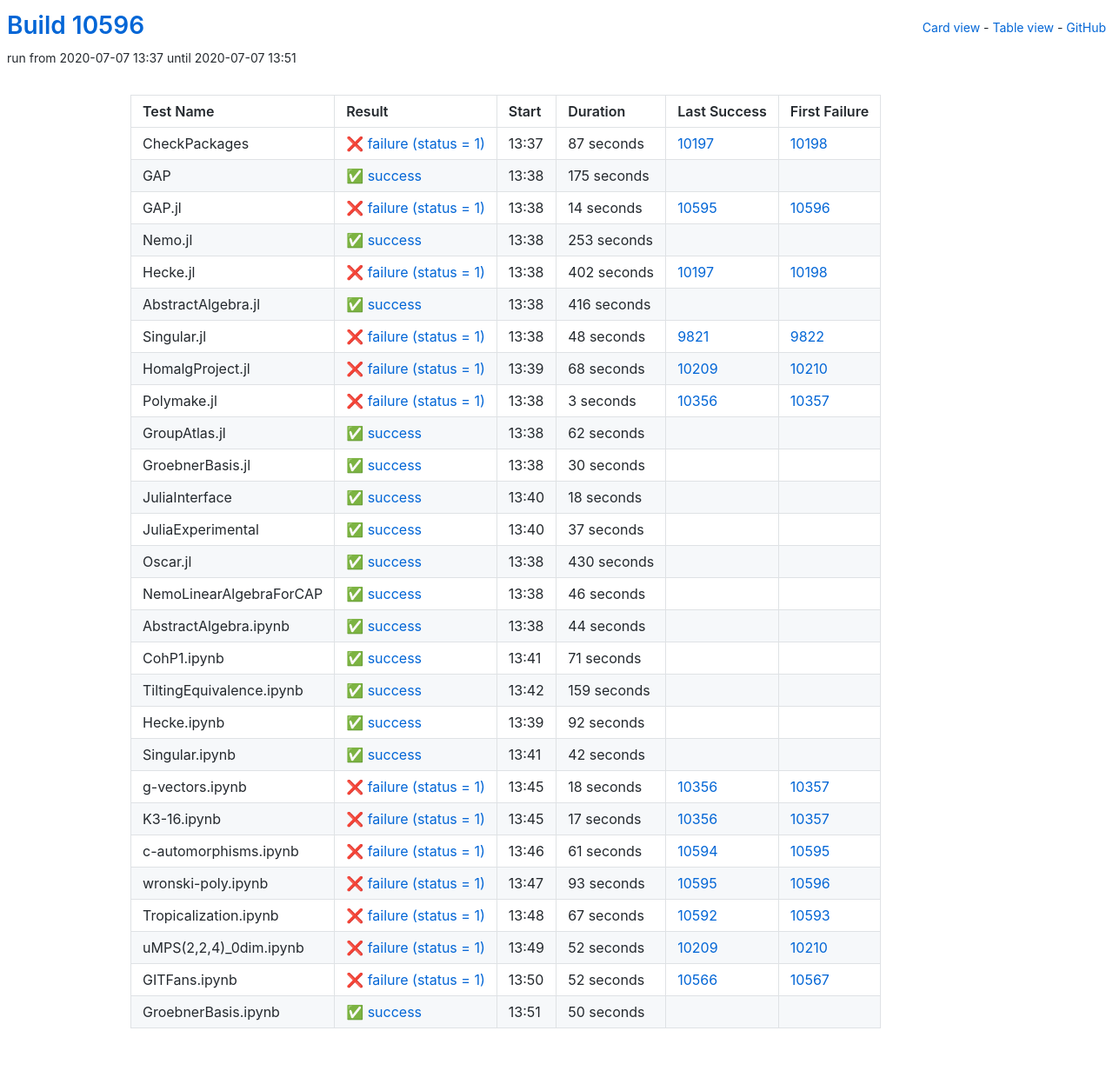
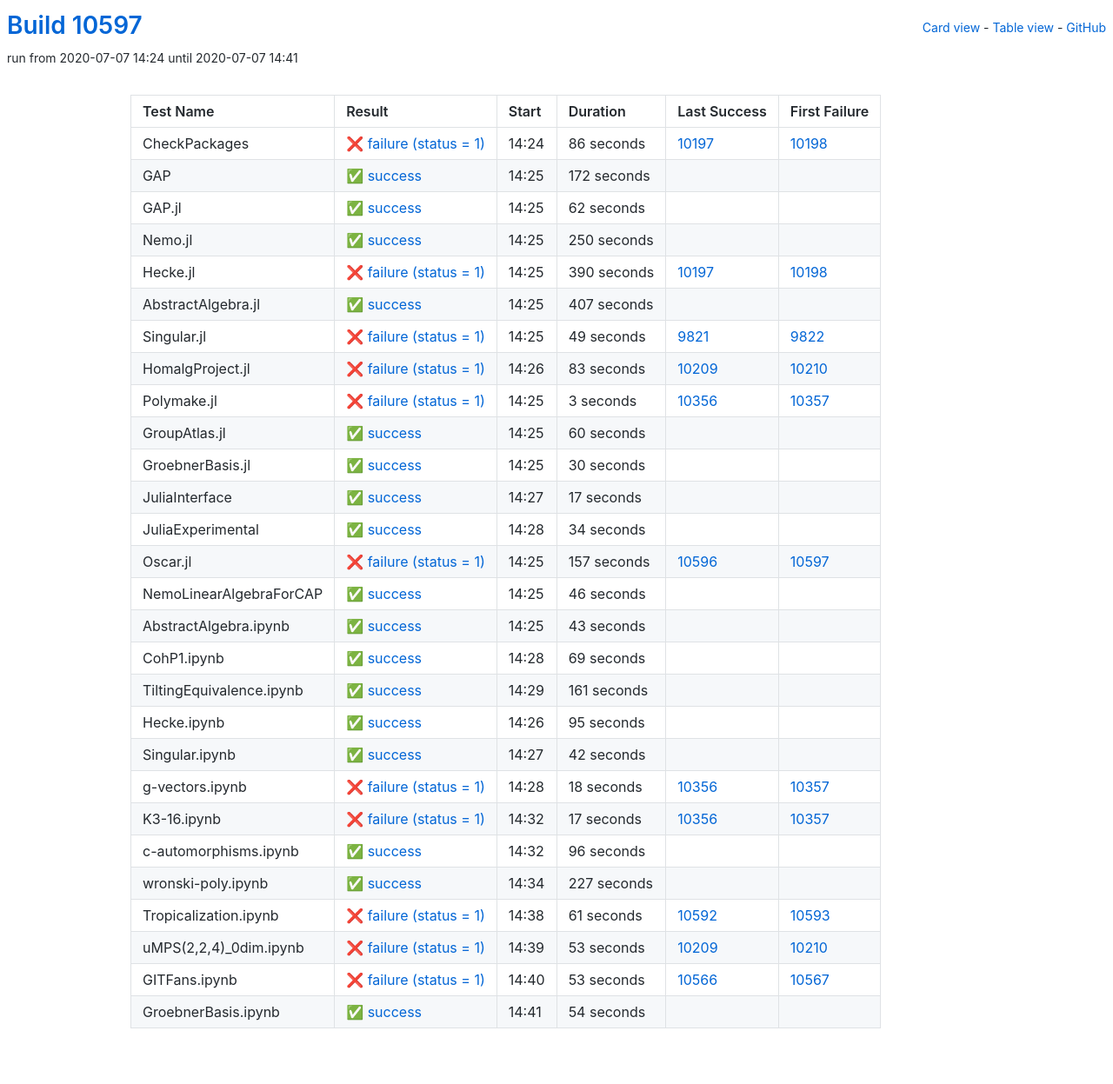
Before and after one commit to oscar-system/oscar-ci-status, a Jekyll site: the page built from table.html, in a window 1280 px wide. Shown: the whole page at 87% size. Built offline with Jekyll 4.4.1, drawn with Linux system fonts in a browser that asks for light colours.

Commit message:
Build #10597

```diff
--- a/_data/ci.yml
+++ b/_data/ci.yml
@@ -1,6 +1,6 @@
 ---
-build: 10596
-build_url: https://oscarci.mathematik.uni-kl.de/job/oscar/10596/
+build: 10597
+build_url: https://oscarci.mathematik.uni-kl.de/job/oscar/10597/
 job: oscar
 organization: oscar-system
 repo: oscar-ci-status
@@ -8,104 +8,104 @@
 tests:
 - name: CheckPackages
   id: checkpackages
-  log: https://oscarci.mathematik.uni-kl.de/job/oscar/10596/artifact/logs/build-10596/CheckPackages.log
-  start: 2020-07-07 13:37
+  log: https://oscarci.mathematik.uni-kl.de/job/oscar/10597/artifact/logs/build-10597/CheckPackages.log
+  start: 2020-07-07 14:24
   success: false
   exitcode: 1
   status: failure
-  duration: 87
+  duration: 86
   last_success: 10197
   last_success_url: https://oscarci.mathematik.uni-kl.de/job/oscar/10197/
   first_failure: 10198
   first_failure_url: https://oscarci.mathematik.uni-kl.de/job/oscar/10198/
 - name: GAP
   id: gap
-  log: https://oscarci.mathematik.uni-kl.de/job/oscar/10596/artifact/logs/build-10596/GAP.log
-  start: 2020-07-07 13:38
+  log: https://oscarci.mathematik.uni-kl.de/job/oscar/10597/artifact/logs/build-10597/GAP.log
+  start: 2020-07-07 14:25
   success: true
   exitcode: 0
   status: success
-  duration: 175
+  duration: 172
   last_success: false
   last_success_url:
   first_failure: false
   first_failure_url:
 - name: GAP.jl
   id: gap-jl
-  log: https://oscarci.mathematik.uni-kl.de/job/oscar/10596/artifact/logs/build-10596/GAP.jl.log
-  start: 2020-07-07 13:38
-  success: false
-  exitcode: 1
-  status: failure
-  duration: 14
-  last_success: 10595
-  last_success_url: https://oscarci.mathematik.uni-kl.de/job/oscar/10595/
-  first_failure: 10596
-  first_failure_url: https://oscarci.mathematik.uni-kl.de/job/oscar/10596/
-- name: Nemo.jl
-  id: nemo-jl
-  log: https://oscarci.mathematik.uni-kl.de/job/oscar/10596/artifact/logs/build-10596/Nemo.jl.log
-  start: 2020-07-07 13:38
+  log: https://oscarci.mathematik.uni-kl.de/job/oscar/10597/artifact/logs/build-10597/GAP.jl.log
+  start: 2020-07-07 14:25
   success: true
   exitcode: 0
   status: success
-  duration: 253
+  duration: 62
+  last_success: false
+  last_success_url:
+  first_failure: false
+  first_failure_url:
+- name: Nemo.jl
+  id: nemo-jl
+  log: https://oscarci.mathematik.uni-kl.de/job/oscar/10597/artifact/logs/build-10597/Nemo.jl.log
+  start: 2020-07-07 14:25
+  success: true
+  exitcode: 0
+  status: success
+  duration: 250
   last_success: false
   last_success_url:
   first_failure: false
   first_failure_url:
 - name: Hecke.jl
   id: hecke-jl
-  log: https://oscarci.mathematik.uni-kl.de/job/oscar/10596/artifact/logs/build-10596/Hecke.jl.log
-  start: 2020-07-07 13:38
+  log: https://oscarci.mathematik.uni-kl.de/job/oscar/10597/artifact/logs/build-10597/Hecke.jl.log
+  start: 2020-07-07 14:25
   success: false
   exitcode: 1
   status: failure
-  duration: 402
+  duration: 390
   last_success: 10197
   last_success_url: https://oscarci.mathematik.uni-kl.de/job/oscar/10197/
   first_failure: 10198
   first_failure_url: https://oscarci.mathematik.uni-kl.de/job/oscar/10198/
 - name: AbstractAlgebra.jl
   id: abstractalgebra-jl
-  log: https://oscarci.mathematik.uni-kl.de/job/oscar/10596/artifact/logs/build-10596/AbstractAlgebra.jl.log
-  start: 2020-07-07 13:38
+  log: https://oscarci.mathematik.uni-kl.de/job/oscar/10597/artifact/logs/build-10597/AbstractAlgebra.jl.log
+  start: 2020-07-07 14:25
   success: true
   exitcode: 0
   status: success
-  duration: 416
+  duration: 407
   last_success: false
   last_success_url:
   first_failure: false
   first_failure_url:
 - name: Singular.jl
   id: singular-jl
-  log: https://oscarci.mathematik.uni-kl.de/job/oscar/10596/artifact/logs/build-10596/Singular.jl.log
-  start: 2020-07-07 13:38
+  log: https://oscarci.mathematik.uni-kl.de/job/oscar/10597/artifact/logs/build-10597/Singular.jl.log
+  start: 2020-07-07 14:25
   success: false
   exitcode: 1
   status: failure
-  duration: 48
+  duration: 49
   last_success: 9821
   last_success_url: https://oscarci.mathematik.uni-kl.de/job/oscar/9821/
   first_failure: 9822
   first_failure_url: https://oscarci.mathematik.uni-kl.de/job/oscar/9822/
 - name: HomalgProject.jl
   id: homalgproject-jl
-  log: https://oscarci.mathematik.uni-kl.de/job/oscar/10596/artifact/logs/build-10596/HomalgProject.jl.log
-  start: 2020-07-07 13:39
+  log: https://oscarci.mathematik.uni-kl.de/job/oscar/10597/artifact/logs/build-10597/HomalgProject.jl.log
+  start: 2020-07-07 14:26
   success: false
   exitcode: 1
   status: failure
-  duration: 68
+  duration: 83
   last_success: 10209
   last_success_url: https://oscarci.mathematik.uni-kl.de/job/oscar/10209/
   first_failure: 10210
   first_failure_url: https://oscarci.mathematik.uni-kl.de/job/oscar/10210/
 - name: Polymake.jl
   id: polymake-jl
-  log: https://oscarci.mathematik.uni-kl.de/job/oscar/10596/artifact/logs/build-10596/Polymake.jl.log
-  start: 2020-07-07 13:38
+  log: https://oscarci.mathematik.uni-kl.de/job/oscar/10597/artifact/logs/build-10597/Polymake.jl.log
+  start: 2020-07-07 14:25
   success: false
   exitcode: 1
   status: failure
@@ -116,20 +116,20 @@
   first_failure_url: https://oscarci.mathematik.uni-kl.de/job/oscar/10357/
 - name: GroupAtlas.jl
   id: groupatlas-jl
-  log: https://oscarci.mathematik.uni-kl.de/job/oscar/10596/artifact/logs/build-10596/GroupAtlas.jl.log
-  start: 2020-07-07 13:38
+  log: https://oscarci.mathematik.uni-kl.de/job/oscar/10597/artifact/logs/build-10597/GroupAtlas.jl.log
+  start: 2020-07-07 14:25
   success: true
   exitcode: 0
   status: success
-  duration: 62
+  duration: 60
   last_success: false
   last_success_url:
   first_failure: false
   first_failure_url:
 - name: GroebnerBasis.jl
   id: groebnerbasis-jl
-  log: https://oscarci.mathematik.uni-kl.de/job/oscar/10596/artifact/logs/build-10596/GroebnerBasis.jl.log
-  start: 2020-07-07 13:38
+  log: https://oscarci.mathematik.uni-kl.de/job/oscar/10597/artifact/logs/build-10597/GroebnerBasis.jl.log
+  start: 2020-07-07 14:25
   success: true
   exitcode: 0
   status: success
@@ -140,44 +140,44 @@
   first_failure_url:
 - name: JuliaInterface
   id: juliainterface
-  log: https://oscarci.mathematik.uni-kl.de/job/oscar/10596/artifact/logs/build-10596/JuliaInterface.log
-  start: 2020-07-07 13:40
+  log: https://oscarci.mathematik.uni-kl.de/job/oscar/10597/artifact/logs/build-10597/JuliaInterface.log
+  start: 2020-07-07 14:27
   success: true
   exitcode: 0
   status: success
-  duration: 18
+  duration: 17
   last_success: false
   last_success_url:
   first_failure: false
   first_failure_url:
 - name: JuliaExperimental
   id: juliaexperimental
-  log: https://oscarci.mathematik.uni-kl.de/job/oscar/10596/artifact/logs/build-10596/JuliaExperimental.log
-  start: 2020-07-07 13:40
+  log: https://oscarci.mathematik.uni-kl.de/job/oscar/10597/artifact/logs/build-10597/JuliaExperimental.log
+  start: 2020-07-07 14:28
   success: true
   exitcode: 0
   status: success
-  duration: 37
+  duration: 34
   last_success: false
   last_success_url:
   first_failure: false
   first_failure_url:
 - name: Oscar.jl
   id: oscar-jl
-  log: https://oscarci.mathematik.uni-kl.de/job/oscar/10596/artifact/logs/build-10596/Oscar.jl.log
-  start: 2020-07-07 13:38
-  success: true
-  exitcode: 0
-  status: success
-  duration: 430
-  last_success: false
-  last_success_url:
-  first_failure: false
-  first_failure_url:
+  log: https://oscarci.mathematik.uni-kl.de/job/oscar/10597/artifact/logs/build-10597/Oscar.jl.log
+  start: 2020-07-07 14:25
+  success: false
+  exitcode: 1
+  status: failure
+  duration: 157
+  last_success: 10596
+  last_success_url: https://oscarci.mathematik.uni-kl.de/job/oscar/10596/
+  first_failure: 10597
+  first_failure_url: https://oscarci.mathematik.uni-kl.de/job/oscar/10597/
 - name: NemoLinearAlgebraForCAP
   id: nemolinearalgebraforcap
-  log: https://oscarci.mathematik.uni-kl.de/job/oscar/10596/artifact/logs/build-10596/NemoLinearAlgebraForCAP.log
-  start: 2020-07-07 13:38
+  log: https://oscarci.mathematik.uni-kl.de/job/oscar/10597/artifact/logs/build-10597/NemoLinearAlgebraForCAP.log
+  start: 2020-07-07 14:25
   success: true
   exitcode: 0
   status: success
@@ -188,56 +188,56 @@
   first_failure_url:
 - name: AbstractAlgebra.ipynb
   id: abstractalgebra-ipynb
-  log: https://oscarci.mathematik.uni-kl.de/job/oscar/10596/artifact/logs/build-10596/AbstractAlgebra.ipynb.log
-  start: 2020-07-07 13:38
+  log: https://oscarci.mathematik.uni-kl.de/job/oscar/10597/artifact/logs/build-10597/AbstractAlgebra.ipynb.log
+  start: 2020-07-07 14:25
   success: true
   exitcode: 0
   status: success
-  duration: 44
+  duration: 43
   last_success: false
   last_success_url:
   first_failure: false
   first_failure_url:
 - name: CohP1.ipynb
   id: cohp1-ipynb
-  log: https://oscarci.mathematik.uni-kl.de/job/oscar/10596/artifact/logs/build-10596/CohP1.ipynb.log
-  start: 2020-07-07 13:41
+  log: https://oscarci.mathematik.uni-kl.de/job/oscar/10597/artifact/logs/build-10597/CohP1.ipynb.log
+  start: 2020-07-07 14:28
   success: true
   exitcode: 0
   status: success
-  duration: 71
+  duration: 69
   last_success: false
   last_success_url:
   first_failure: false
   first_failure_url:
 - name: TiltingEquivalence.ipynb
   id: tiltingequivalence-ipynb
-  log: https://oscarci.mathematik.uni-kl.de/job/oscar/10596/artifact/logs/build-10596/TiltingEquivalence.ipynb.log
-  start: 2020-07-07 13:42
+  log: https://oscarci.mathematik.uni-kl.de/job/oscar/10597/artifact/logs/build-10597/TiltingEquivalence.ipynb.log
+  start: 2020-07-07 14:29
   success: true
   exitcode: 0
   status: success
-  duration: 159
+  duration: 161
   last_success: false
   last_success_url:
   first_failure: false
   first_failure_url:
 - name: Hecke.ipynb
   id: hecke-ipynb
-  log: https://oscarci.mathematik.uni-kl.de/job/oscar/10596/artifact/logs/build-10596/Hecke.ipynb.log
-  start: 2020-07-07 13:39
+  log: https://oscarci.mathematik.uni-kl.de/job/oscar/10597/artifact/logs/build-10597/Hecke.ipynb.log
+  start: 2020-07-07 14:26
   success: true
   exitcode: 0
   status: success
-  duration: 92
+  duration: 95
   last_success: false
   last_success_url:
   first_failure: false
   first_failure_url:
 - name: Singular.ipynb
   id: singular-ipynb
-  log: https://oscarci.mathematik.uni-kl.de/job/oscar/10596/artifact/logs/build-10596/Singular.ipynb.log
-  start: 2020-07-07 13:41
+  log: https://oscarci.mathematik.uni-kl.de/job/oscar/10597/artifact/logs/build-10597/Singular.ipynb.log
+  start: 2020-07-07 14:27
   success: true
   exitcode: 0
   status: success
@@ -248,8 +248,8 @@
   first_failure_url:
 - name: g-vectors.ipynb
   id: g-vectors-ipynb
-  log: https://oscarci.mathematik.uni-kl.de/job/oscar/10596/artifact/logs/build-10596/g-vectors.ipynb.log
-  start: 2020-07-07 13:45
+  log: https://oscarci.mathematik.uni-kl.de/job/oscar/10597/artifact/logs/build-10597/g-vectors.ipynb.log
+  start: 2020-07-07 14:28
   success: false
   exitcode: 1
   status: failure
@@ -260,8 +260,8 @@
   first_failure_url: https://oscarci.mathematik.uni-kl.de/job/oscar/10357/
 - name: K3-16.ipynb
   id: k3-16-ipynb
-  log: https://oscarci.mathematik.uni-kl.de/job/oscar/10596/artifact/logs/build-10596/K3-16.ipynb.log
-  start: 2020-07-07 13:45
+  log: https://oscarci.mathematik.uni-kl.de/job/oscar/10597/artifact/logs/build-10597/K3-16.ipynb.log
+  start: 2020-07-07 14:32
   success: false
   exitcode: 1
   status: failure
@@ -272,72 +272,72 @@
   first_failure_url: https://oscarci.mathematik.uni-kl.de/job/oscar/10357/
 - name: c-automorphisms.ipynb
   id: c-automorphisms-ipynb
-  log: https://oscarci.mathematik.uni-kl.de/job/oscar/10596/artifact/logs/build-10596/c-automorphisms.ipynb.log
-  start: 2020-07-07 13:46
+  log: https://oscarci.mathematik.uni-kl.de/job/oscar/10597/artifact/logs/build-10597/c-automorphisms.ipynb.log
+  start: 2020-07-07 14:32
+  success: true
+  exitcode: 0
+  status: success
+  duration: 96
+  last_success: false
+  last_success_url:
+  first_failure: false
+  first_failure_url:
+- name: wronski-poly.ipynb
+  id: wronski-poly-ipynb
+  log: https://oscarci.mathematik.uni-kl.de/job/oscar/10597/artifact/logs/build-10597/wronski-poly.ipynb.log
+  start: 2020-07-07 14:34
+  success: true
+  exitcode: 0
+  status: success
+  duration: 227
+  last_success: false
+  last_success_url:
+  first_failure: false
+  first_failure_url:
+- name: Tropicalization.ipynb
+  id: tropicalization-ipynb
+  log: https://oscarci.mathematik.uni-kl.de/job/oscar/10597/artifact/logs/build-10597/Tropicalization.ipynb.log
+  start: 2020-07-07 14:38
   success: false
   exitcode: 1
   status: failure
   duration: 61
-  last_success: 10594
-  last_success_url: https://oscarci.mathematik.uni-kl.de/job/oscar/10594/
-  first_failure: 10595
-  first_failure_url: https://oscarci.mathematik.uni-kl.de/job/oscar/10595/
-- name: wronski-poly.ipynb
-  id: wronski-poly-ipynb
-  log: https://oscarci.mathematik.uni-kl.de/job/oscar/10596/artifact/logs/build-10596/wronski-poly.ipynb.log
-  start: 2020-07-07 13:47
-  success: false
-  exitcode: 1
-  status: failure
-  duration: 93
-  last_success: 10595
-  last_success_url: https://oscarci.mathematik.uni-kl.de/job/oscar/10595/
-  first_failure: 10596
-  first_failure_url: https://oscarci.mathematik.uni-kl.de/job/oscar/10596/
-- name: Tropicalization.ipynb
-  id: tropicalization-ipynb
-  log: https://oscarci.mathematik.uni-kl.de/job/oscar/10596/artifact/logs/build-10596/Tropicalization.ipynb.log
-  start: 2020-07-07 13:48
-  success: false
-  exitcode: 1
-  status: failure
-  duration: 67
   last_success: 10592
   last_success_url: https://oscarci.mathematik.uni-kl.de/job/oscar/10592/
   first_failure: 10593
   first_failure_url: https://oscarci.mathematik.uni-kl.de/job/oscar/10593/
 - name: uMPS(2,2,4)_0dim.ipynb
   id: umps-2-2-4-0dim-ipynb
-  log: https://oscarci.mathematik.uni-kl.de/job/oscar/10596/artifact/logs/build-10596/uMPS-2-2-4-_0dim.ipynb.log
-  start: 2020-07-07 13:49
+  log: https://oscarci.mathematik.uni-kl.de/job/oscar/10597/artifact/logs/build-10597/uMPS-2-2-4-_0dim.ipynb.log
+  start: 2020-07-07 14:39
   success: false
   exitcode: 1
   status: failure
-  duration: 52
+  duration: 53
   last_success: 10209
   last_success_url: https://oscarci.mathematik.uni-kl.de/job/oscar/10209/
   first_failure: 10210
   first_failure_url: https://oscarci.mathematik.uni-kl.de/job/oscar/10210/
 - name: GITFans.ipynb
   id: gitfans-ipynb
-  log: https://oscarci.mathematik.uni-kl.de/job/oscar/10596/artifact/logs/build-10596/GITFans.ipynb.log
-  start: 2020-07-07 13:50
+  log: https://oscarci.mathematik.uni-kl.de/job/oscar/10597/artifact/logs/build-10597/GITFans.ipynb.log
+  start: 2020-07-07 14:40
   success: false
   exitcode: 1
   status: failure
-  duration: 52
+  duration: 53
   last_success: 10566
   last_success_url: https://oscarci.mathematik.uni-kl.de/job/oscar/10566/
   first_failure: 10567
   first_failure_url: https://oscarci.mathematik.uni-kl.de/job/oscar/10567/
 - name: GroebnerBasis.ipynb
   id: groebnerbasis-ipynb
-  log: https://oscarci.mathematik.uni-kl.de/job/oscar/10596/artifact/logs/build-10596/GroebnerBasis.ipynb.log
-  start: 2020-07-07 13:51
+  log: https://oscarci.mathematik.uni-kl.de/job/oscar/10597/artifact/logs/build-10597/GroebnerBasis.ipynb.log
+  start: 2020-07-07 14:41
   success: true
   exitcode: 0
   status: success
-  duration: 50
+  duration: 54
   last_success: false
   last_success_url:
   first_failure: false
```
Also changed, not shown: README.md.
